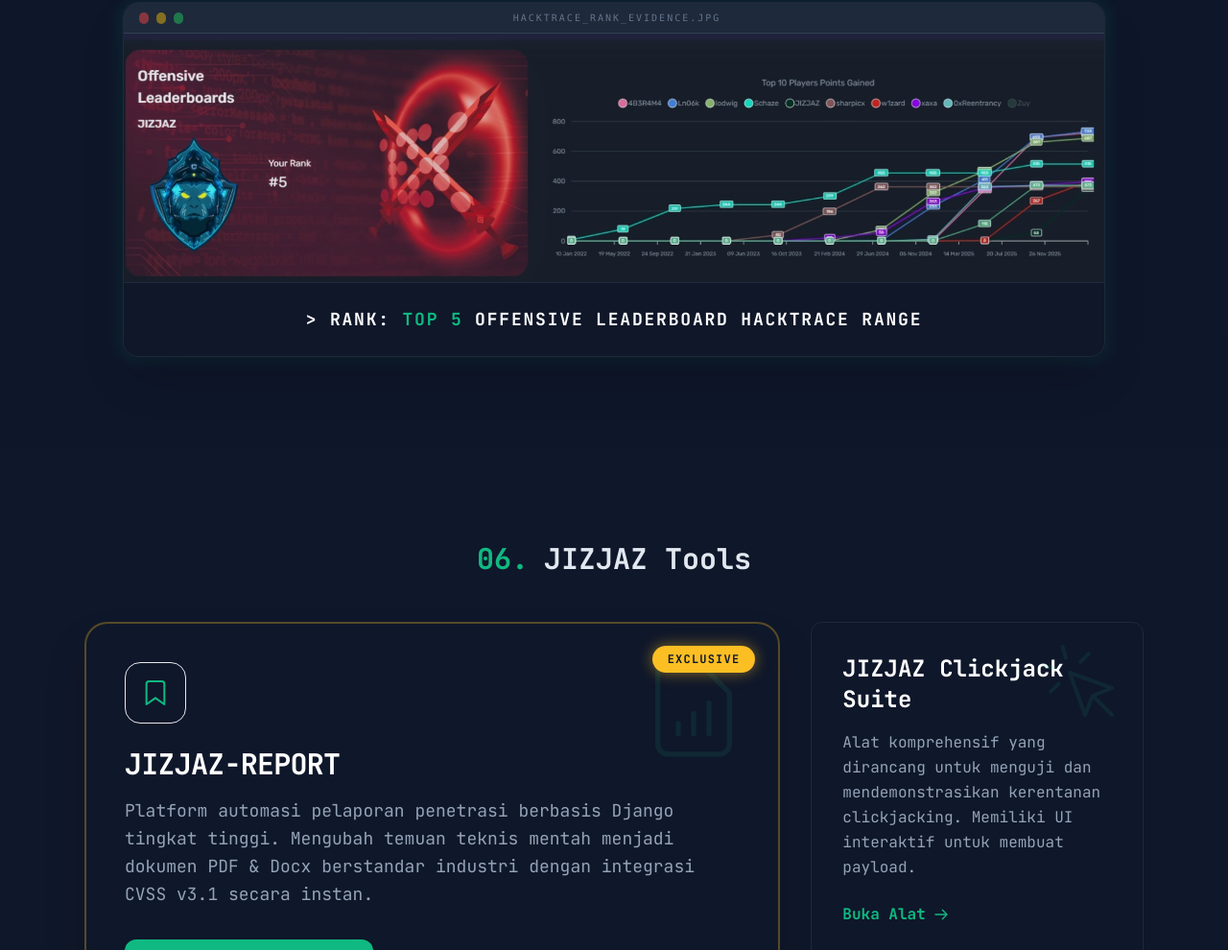
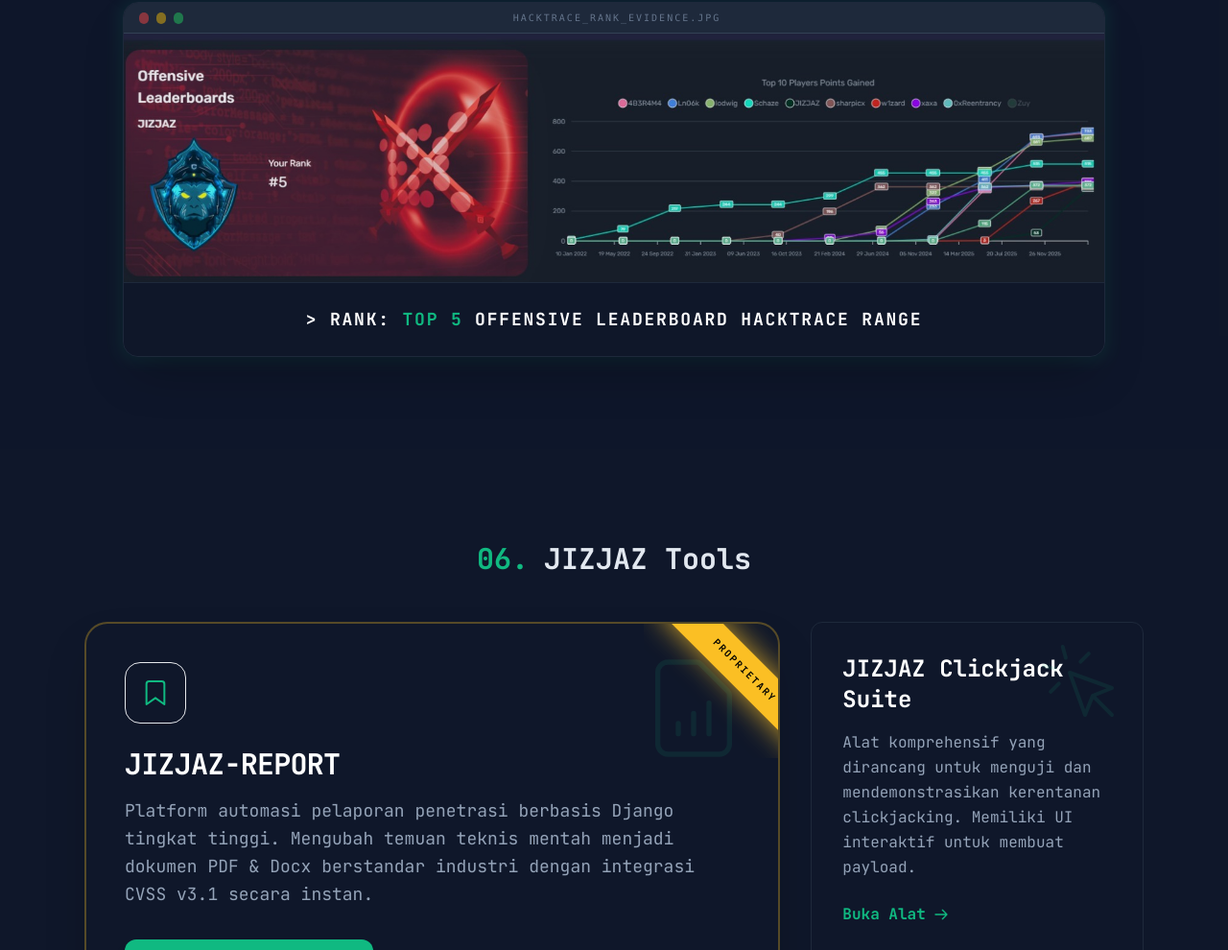
Before and after one commit to alif-cybersec/alif-cybersec.github.io, a plain HTML site: page index.html in a window 1280 px wide. Shown: the part 4223-5213 px from the top of the page at 96% size. Drawn offline with nearby package versions, Linux system fonts and the light colour scheme.

Commit message:
update sitemap.xml

```diff
--- a/index.html
+++ b/index.html
@@ -79,6 +79,34 @@
         .bg-gold-glow {
             background-color: #fbbf24;
             box-shadow: 0 0 15px rgba(251, 191, 36, 0.5);
+        }
+
+        /* Ribbon Style */
+        .ribbon-wrapper {
+            width: 150px;
+            height: 150px;
+            overflow: hidden;
+            position: absolute;
+            top: -10px;
+            right: -10px;
+            z-index: 30;
+        }
+        .ribbon {
+            font-size: 10px;
+            font-weight: 900;
+            color: #000;
+            text-transform: uppercase;
+            text-align: center;
+            line-height: 30px;
+            transform: rotate(45deg);
+            position: relative;
+            padding: 4px 0;
+            left: -5px;
+            top: 40px;
+            width: 220px;
+            background-color: #fbbf24;
+            box-shadow: 0 0 30px rgba(251, 191, 36, 0.8);
+            letter-spacing: 2px;
         }
     </style>
     <script>
@@ -426,7 +454,7 @@
                         </p>
                         <a href="https://www.hacktrace-ranges.id/ranges/badge/offensive/15421" target="_blank" class="inline-flex items-center text-accent font-bold hover:underline gap-2">
                             Verify Badge Integrity
-                            <svg class="w-4 h-4" fill="none" stroke="currentColor" viewBox="0 0 24 24"><path stroke-linecap="round" stroke-linejoin="round" stroke-width="2" d="M10 6H6a2 2 0 00-2 2v10a2 2 0 002 2h10a2 2 0 002-2v-4M14 4h6m0 0v6m0-6L10 14"></path></svg>
+                            <svg class="w-4 h-4 fill="none" stroke="currentColor" viewBox="0 0 24 24"><path stroke-linecap="round" stroke-linejoin="round" stroke-width="2" d="M10 6H6a2 2 0 00-2 2v10a2 2 0 002 2h10a2 2 0 002-2v-4M14 4h6m0 0v6m0-6L10 14"></path></svg>
                         </a>
                     </div>
                 </div>
@@ -465,8 +493,8 @@
             <div class="grid grid-cols-1 md:grid-cols-2 lg:grid-cols-3 gap-8">
                 <!-- JIZJAZ-REPORT (Private) - FEATURED FIRST -->
                 <div class="lg:col-span-2 bg-slate-900 border-2 border-gold-glow rounded-3xl p-10 group hover:border-accent/50 transition duration-500 relative overflow-hidden shadow-2xl">
-                    <div class="absolute top-6 right-6 z-20">
-                        <span class="px-4 py-1.5 bg-gold-glow text-cyber-dark text-xs font-black rounded-full tracking-widest">EXCLUSIVE</span>
+                    <div class="ribbon-wrapper">
+                        <div class="ribbon">Proprietary</div>
                     </div>
                     <div class="absolute top-0 right-0 p-6 opacity-10 group-hover:opacity-20 transition-opacity">
                         <!-- Report/Chart Icon -->
```
Also changed, not shown: sitemap.xml (+10 -6 lines).
